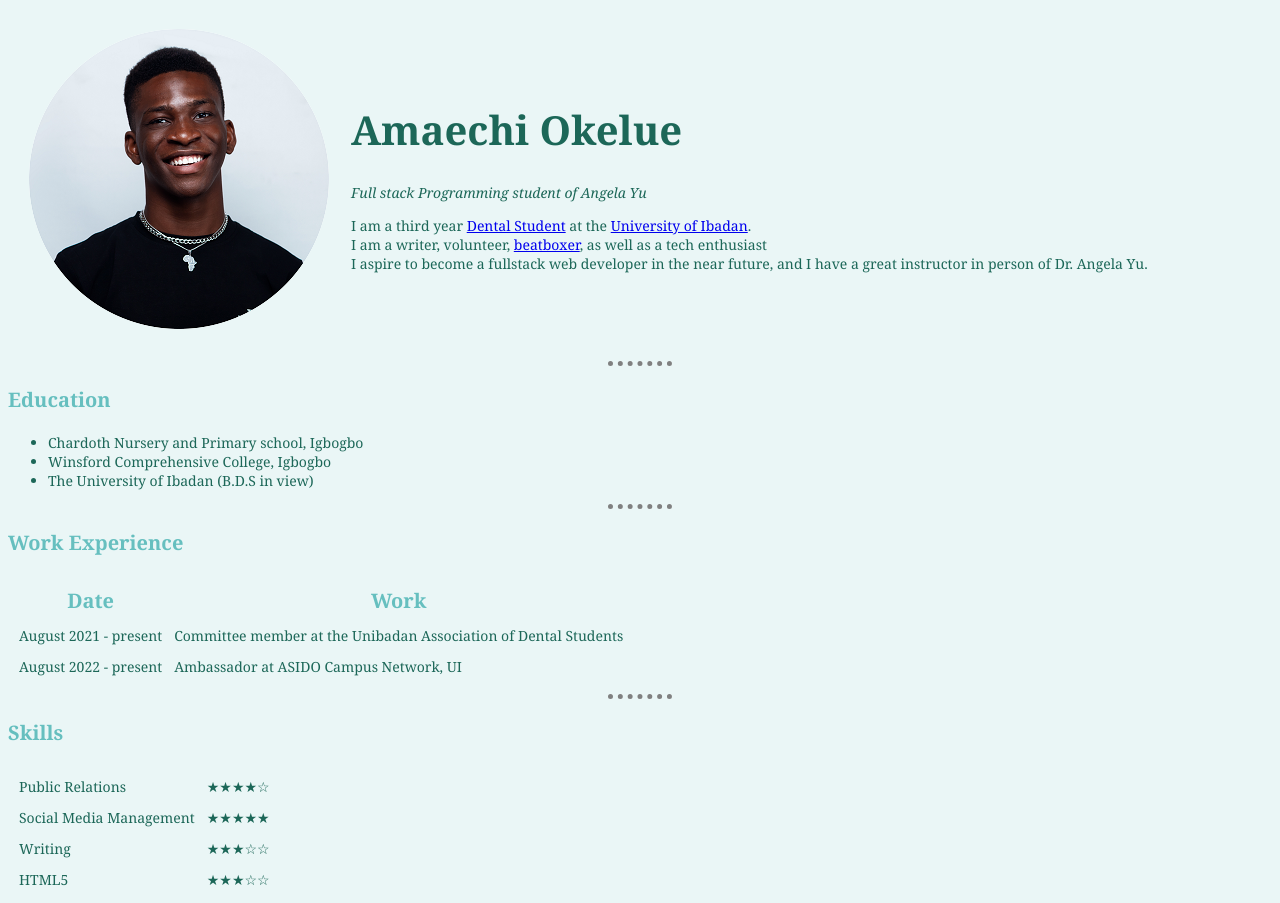
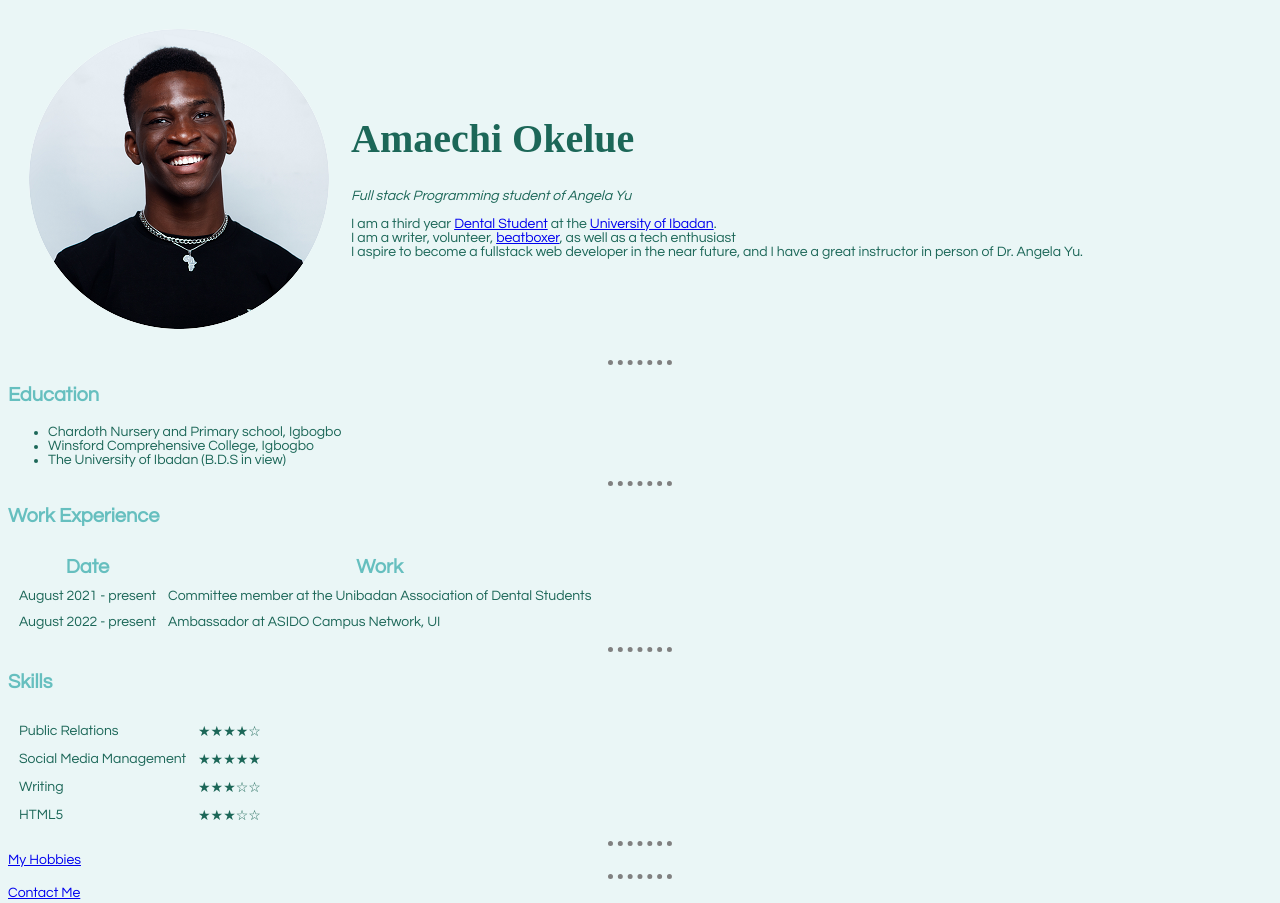
Before and after one commit to IAmPatrickOA/cv, a plain HTML site: page index.html in a window 1280 px wide. Shown: the top 903 px of the page. Drawn offline with Linux system fonts and the light colour scheme.

Commit message:
Update styles.css

```diff
--- a/css/styles.css
+++ b/css/styles.css
@@ -1,19 +1,19 @@
 body {
   background-color: #EAF6F6;
   color: #1C6758;
-  font-family: georgia;
+  font-family: "Century Gothic";
   font-size: 14px;
 }
 
 h1 {
   color: #1C6758;
-  font-family: georgia;
+  font-family: "Times New Roman";
   font-size: 40px;
 }
 
 h3 {
   color: #66BFBF;
-  font-family: georgia;
+  font-family: "Century Gothic";
   font-size: 20px;
 }
 
@@ -28,6 +28,6 @@ hr {
 
 thead {
   color: #66BFBF;
-  font-family: georgia;
+  font-family: "Century Gothic";
   font-size: 20px;
 }
```
